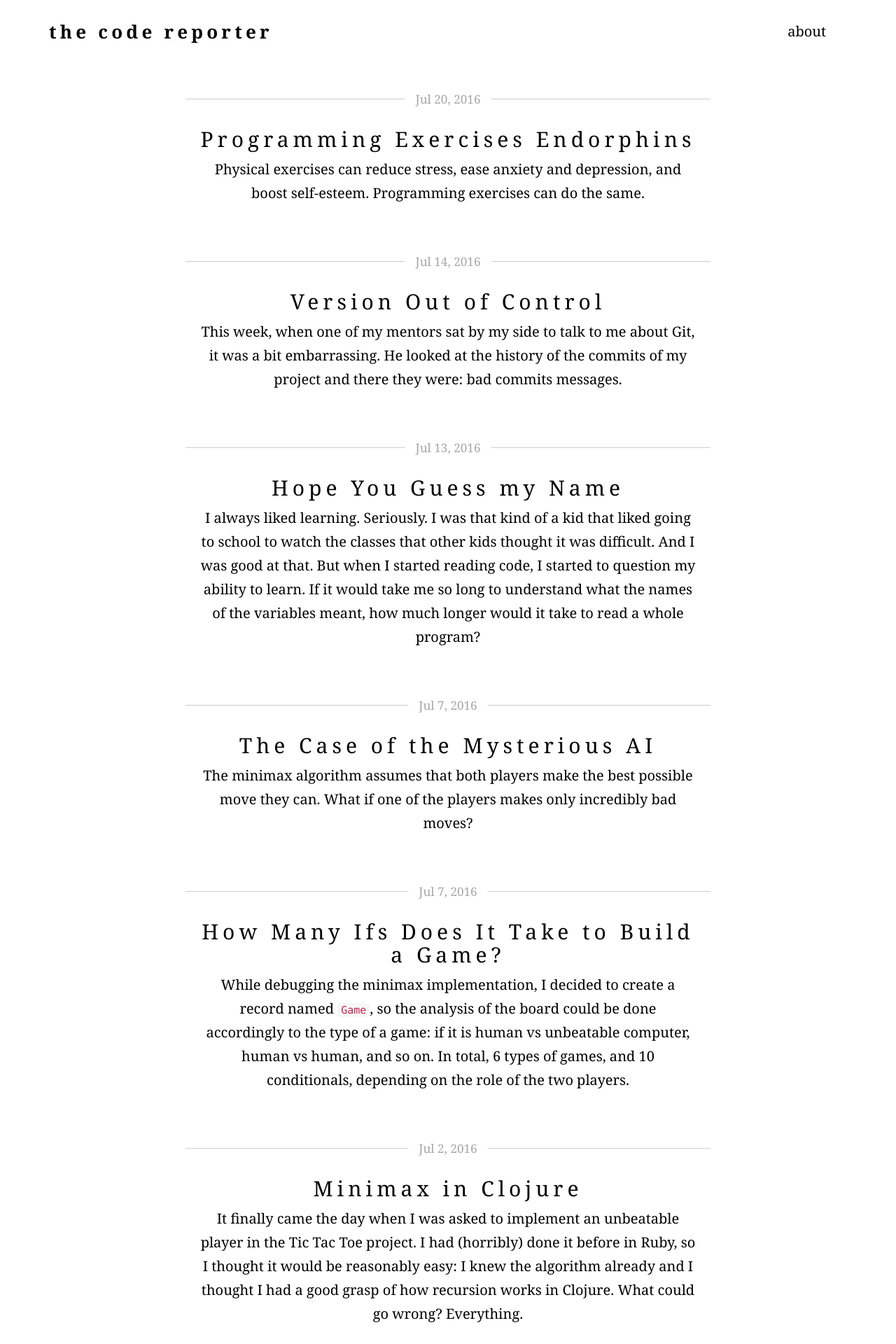
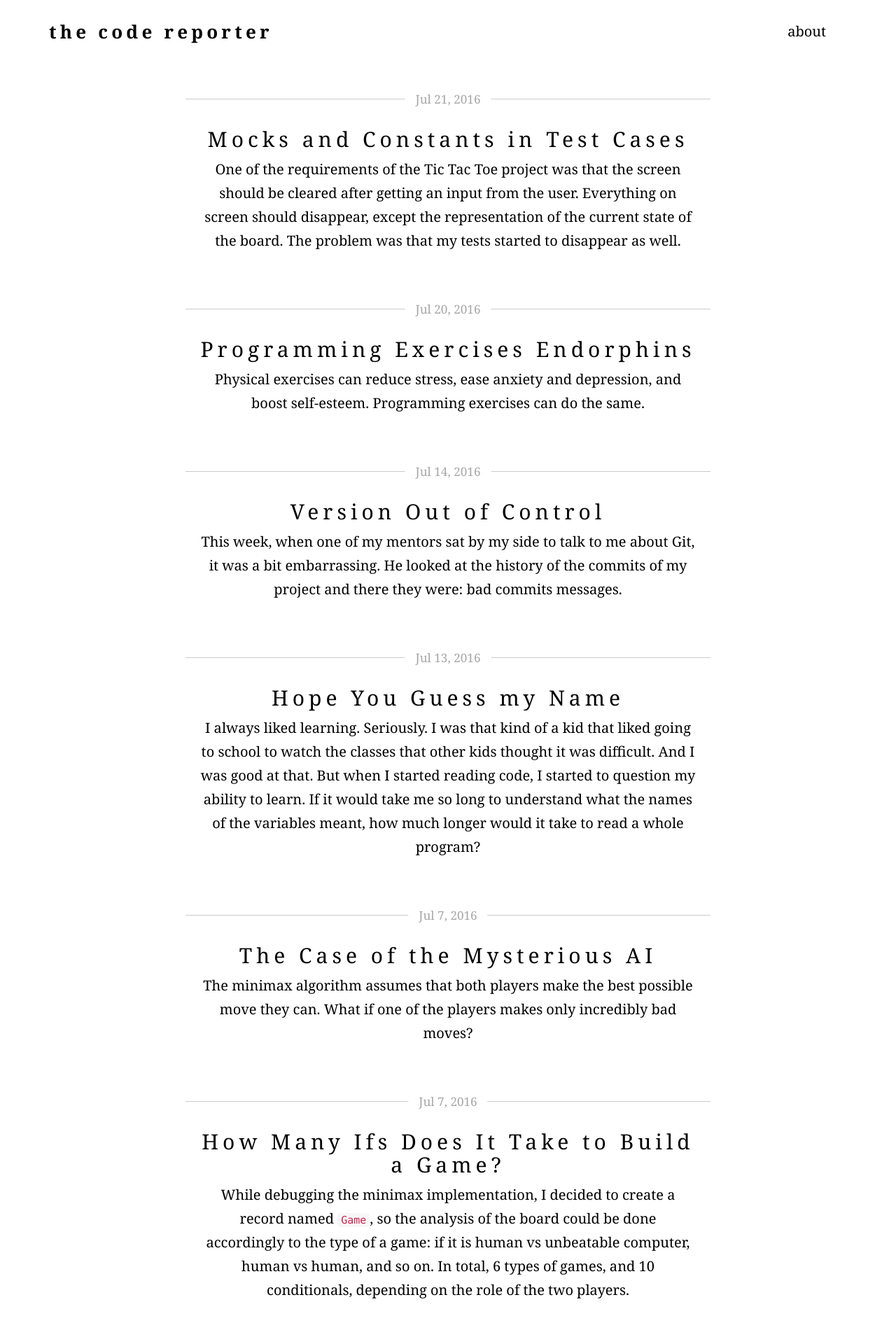
Before and after one commit to pwdd/pwdd.github.io, a Jekyll site: the page built from index.html, in a window 1280 px wide. Shown: the top 1920 px of the page at 70% size. Built offline with Jekyll 4.4.1, drawn with Linux system fonts in a browser that asks for light colours; nearby versions of some CDN libraries; some web fonts are replaced; some of the changed lines change nothing that is shown.

Commit message:
mock in speclj

````diff
--- a/_posts/2016-07-20-programming-exercises-endorphins.md
+++ b/_posts/2016-07-20-programming-exercises-endorphins.md
@@ -84,6 +84,14 @@ It looks like an exhausting process, but it is not. I mean, it is tiring, but it
 
 I once read a good article written by a developer that thinks that code katas are useless. They believe that doing the same thing over and over again, instead of looking for better solutions, does not make anyone a better programmer. They compared katas to walking: walking everyday does not make anyone a *professional walker*. In order to be a better walker, it is necessary to add obstacles to a routine, so one can improve their walking skills.
 
-The developer might have a point. I am not experienced enough to say how much performing katas will be helpful in the future. I know that practicing something the wrong way can make it harder to learn it right later. I would, however, argue that no one works on kata to be a *professional kata solver*. Just to change the metaphor a little bit: piano players, even those that are [the greatest among them](https://www.youtube.com/watch?v=rpdoE7iWbJk), keep the habit of practicing. Playing scales or warm up sequences by heart does not mean that they are good only at that.
+The developer might have a point. I am not experienced enough to say how much performing katas will be helpful in the future. I know that practicing something the wrong way can perpetuate bad habits. I would, however, argue that no one works on kata to be a *professional kata solver*. Just to change the metaphor a little bit: pianists, even those that are [among the greatest of them](https://www.youtube.com/watch?v=rpdoE7iWbJk), keep the habit of practicing. Playing scales or warm up sequences by heart does not mean that they are good only at that.
 
-Katas might be helpful to some people and useless for others. After all, each one has their own way of learning. I learned a lot about TDD and `loop/recur` in Clojure while working on the prime factors problem. And, well, I intend to keep practicing katas. If not to improve my skills, at least to have fun.
+The comparisons are good as a metaphors, but coding is not like playing an instrument or exercising. Katas might be helpful to some people and useless for others. After all, each one has their own way of learning. I learned a lot about TDD and `loop/recur` in Clojure while working on the prime factors problem. And, well, I intend to keep practicing katas. If not to improve my skills, at least to have fun.
+
+## The side effect of a kata
+
+This is the 7th week of my apprenticeship and I have been struggling to get my tests running automatically since the first day. Running [`lein spec -a`](https://github.com/slagyr/speclj/#autotest) was not helpful. More than that, it was actually very troublesome and caused me to spend a lot more time than I had to.
+
+Instead of having the tests running automatically when I saved a file, I would have to restart the process every time. And I only realized that I had to do it after spending hours trying to understand why I could not fix an error. The fact it that that error had been fixed, but the tests were not being updated. Sometimes, I thought things were passing and they were not; and sometimes I thought they were failing for some reason, when the error was already something else. It was extremely frustrating.
+
+Then, when I started practicing the kata, I wanted something that would make it easier for me to have access to the console (since I would be restarting the tests a lot!). I decided to try [PlatformIO-IDE-Terminal](https://atom.io/packages/platformio-ide-terminal), a plugin for [Atom](https://atom.io/). For my surprise, running `lein spec -a` in the instance of the terminal inside Atom actually keeps the tests running automatically! It updates everything perfectly. And it would probably have saved 30% of my time if I knew about it when developing the Tic Tac Toe.
--- /dev/null
+++ b/_posts/2016-07-21-mocks-and-constants-in-test-cases.md
@@ -0,0 +1,109 @@
+---
+layout: post
+title:  "Mocks and Constants in Test Cases"
+date:   2016-07-21 16:38:20 -0500
+category: apprenticeship
+tags: [clojure, TDD]
+---
+
+One of the requirements of the Tic Tac Toe project was that the screen should be cleared after getting an input from the user. Everything on screen should disappear, except the representation of the current state of the board. The problem was that my tests started to disappear as well. <!--more-->
+
+I have been using [Speclj](https://github.com/slagyr/speclj) as my test framework and, every time I ran `lein spec -a`, I would get big blank spaces in the middle of the test messages. Something similar to this:
+
+```shell
+get-user-attributes
+
+
+
+
+- returns a map that contains the key :marker
+```
+
+At first, I thought that the problem was with `clear-screen` being called during the tests of every function that uses `prompt` (that class `clear-screen`). I even found a way to mock it:
+
+```clojure
+(describe "prompt")
+  (around [it]
+      (with-redefs [clear-screen (fn [])]))
+  ; ...
+```
+
+`around` will be responsible for invoking the function *around* each `it` block inside the `describe`. And `with-redefs` is a Clojure macro that is used to temporarily redefine a function.
+
+The big empty spaces were gone, but I was still getting some weird behavior when running the tests.
+
+## Using constants
+
+Here is an example of what was going on:
+
+```clojure
+; the tests
+(describe "is-board-full?"
+  (let [_ empty-spot
+        empty-board (new-board)]
+  (it "returns false if board is empty"
+    (should-not (is-board-full? empty-board)))
+  (it "returns true if board is full"
+    (should (is-board-full? (vec (repeat board-length :x)))))
+  (it "returns false if there is any spot available"
+    (should-not (is-board-full? [:x :o :x :o _ :x :x :o])))))
+```
+
+And here is the output of the above successful tests:
+
+```shell
+is-board-full?
+  returns false if there is any spot available
+```
+
+Why were the first two tests disappearing?
+
+The problem was the use of `let`. In Clojure, the last statement is *returned*. So, although the two first tests were running, only the message for the last test would be visible.
+
+In this case, `with-redefs` would not be appropriate, because my intention was not to mock anything, but only create some constants that would be used in all the `it` blocks.
+
+The solution was to use `with`, that declares a symbol lazily evaluated once per block.
+
+```clojure
+(describe "is-board-full?"
+  (with _ empty-spot)
+  (with empty-board (new-board))
+  (it "returns false if board is empty"
+    (should-not (is-board-full? @empty-board)))
+  (it "returns true if board is full"
+    (should (is-board-full? (vec (repeat board-length :x)))))
+  (it "returns false if there is any spot available"
+    (should-not (is-board-full? [:x :o :x :o @_ :x :x :o]))))
+```
+
+Changing that also updated the total of tests that were run (the number is shown in the end of the test messages). It went from 123 to 191.
+
+## The unnecessary mock
+
+After that, I went back to review the mocks, and they didn't seem right. For instance, in the situation in which I mocked `prompt`, in order to avoid the blank spaces, the tests that called `prompt` recursively were bugged. They would pass even with wrong inputs.
+
+The solution for that was to use `around` to stub the string outputted by `prompt`.
+
+```clojure
+(describe "prompt"
+  (around [it]
+    (with-out-str (it))))
+  ; ...
+```
+
+In this case, `with-out-str` stub the output, **including the escape sequence used to clear the screen**.
+
+Inside the tests that call `prompt`, I did the same and the recursive tests were fixed:
+
+```clojure
+(describe "get-marker"
+  (around [it]
+    (with-out-str (it)))
+  (it "returns a player's marker if input is valid"
+    (should= "x" (with-in-str "x" (get-marker))))
+  (it "recurs and keep asking for input until it is valid"
+    (should= "x" (with-in-str "1\n#\n x" (get-marker))))
+  (it "recurs and asks for new input if marker is being used by the first player"
+    (should= "o" (with-in-str "x\no"
+                   (get-marker)))))
+```
--- a/css/_syntax-highlighting.scss
+++ b/css/_syntax-highlighting.scss
@@ -41,7 +41,7 @@
         font-style: italic;
     }
     .err {
-        color: #fefeec;
+        color: #c7254e;
         background-color: transparent;
     }
     .gr {
````
